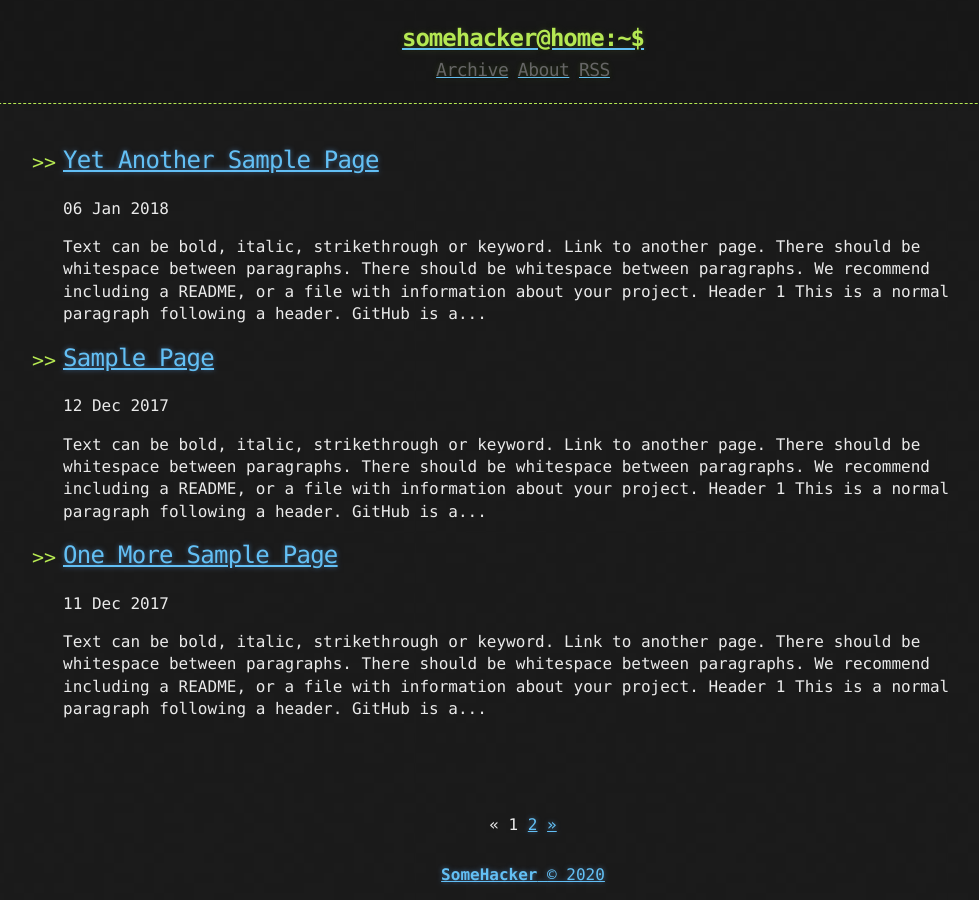
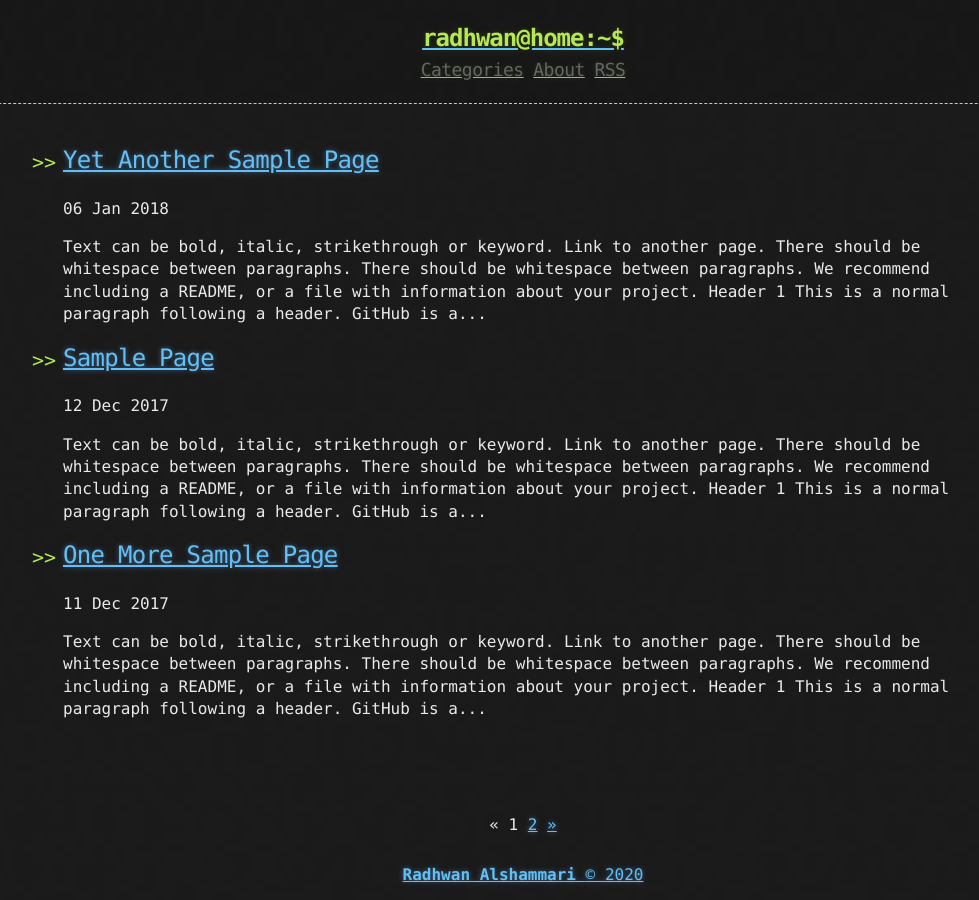
Before and after one commit to Rado0z/Rado0z.github.io, a Jekyll site: the page built from index.html, in a window 1280 px wide. Shown: the whole page, without its empty margins (117-1096 px from the left). Built offline with Jekyll 4.4.1, drawn with Linux system fonts in a browser that asks for light colours; the list of posts is cut into pages by our own code.

Commit message:
Changes on pages and configuration

```diff
--- a/_config.yml
+++ b/_config.yml
@@ -28,6 +28,6 @@
   - jekyll-sitemap
 
 # Custom variables
-owner : "SomeHacker"
-year : "2018"
+owner : "Radhwan Alshammari"
+year : "2020"
 theme: jekyll-theme-hacker
--- a/_includes/links.html
+++ b/_includes/links.html
@@ -1,3 +1,3 @@
-<a href="{{ "/archive" | prepend: site.baseurl | replace: '//', '/' }}"><h2 class="header-link">Archive</h2></a>
+<a href="{{ "/categories" | prepend: site.baseurl | replace: '//', '/' }}"><h2 class="header-link">Categories</h2></a>
 <a href="{{ "/about" | prepend: site.baseurl | replace: '//', '/' }}"><h2 class="header-link">About</h2></a>
 <a href="{{ "/atom.xml" | prepend: site.baseurl | replace: '//', '/' }}"><h2 class="header-link">RSS</h2></a>
```
